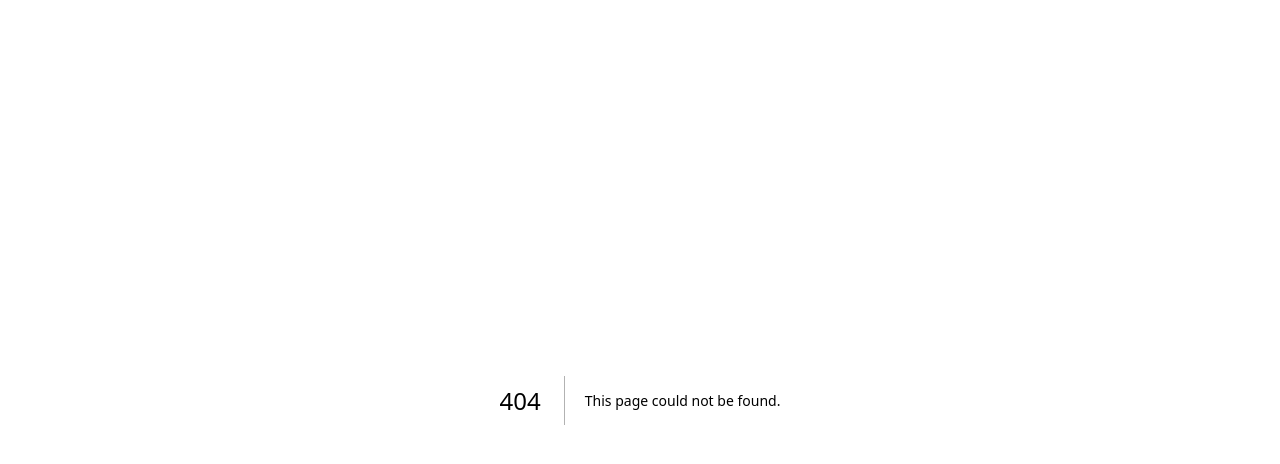
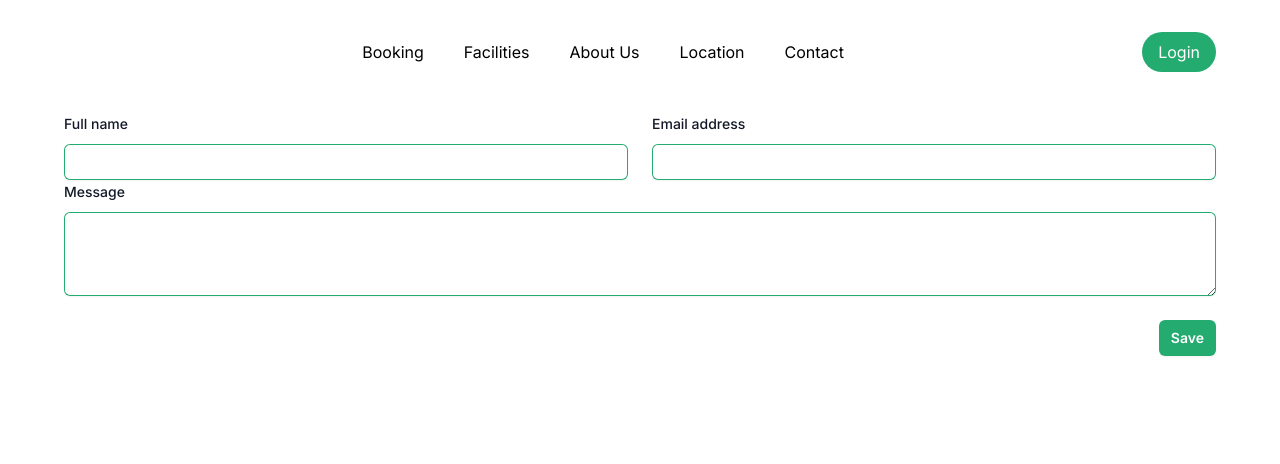
Before and after one commit to BhavyaKachhadiya/Hotel-Booking, a Next.js app: page /contact in a window 1280 px wide. Before the commit this address had no page. Shown: the top 464 px of the page. Built offline with nearby package versions, Linux system fonts and the light colour scheme.

Commit message:
added Contact

```diff
--- /dev/null
+++ b/src/app/components/Contact.js
@@ -0,0 +1,87 @@
+"use client"
+import React from 'react';
+import emailjs from 'emailjs-com';
+
+const Contact = () => {
+    const handleSubmit = (event) => {
+        event.preventDefault();
+
+        emailjs.sendForm('service_pz5kwun', 'template_3ddelgh', event.target,'O5ttPktcrN7_vP5MV')
+            .then((result) => {
+                console.log('Email sent successfully:', result.text);
+                // You can show a success message or perform other actions here
+            }, (error) => {
+                console.error('Error sending email:', error.text);
+                // You can show an error message or perform other actions here
+            });
+
+        event.target.reset();
+    };
+
+    return (
+        <div>
+            <form onSubmit={handleSubmit}>
+                <div className="mt-10 grid grid-cols-1 gap-x-6 gap-y-8 sm:grid-cols-6">
+                    {/* Full Name Input */}
+                    <div className="sm:col-span-3">
+                        <label htmlFor="full-name" className="block text-sm font-medium leading-6 text-gray-900">
+                            Full name
+                        </label>
+                        <div className="mt-2">
+                            <input
+                                type="text"
+                                name="full_name"
+                                id="full-name"
+                                autoComplete="given-name"
+                                className="block w-full pl-2 rounded-md border-0 py-1.5 text-gray-900 shadow-sm ring-1 ring-inset ring-[#24AB70] placeholder:text-gray-400 focus:ring-2 focus:ring-inset focus:ring-[#24AB70] sm:text-sm sm:leading-6"
+                            />
+                        </div>
+                    </div>
+
+                    {/* Email Input */}
+                    <div className="sm:col-span-3">
+                        <label htmlFor="email" className="block text-sm font-medium leading-6 text-gray-900">
+                            Email address
+                        </label>
+                        <div className="mt-2">
+                            <input
+                                id="email"
+                                name="email"
+                                type="email"
+                                autoComplete="email"
+                                className="block w-full pl-2 rounded-md border-0 py-1.5 text-gray-900 shadow-sm ring-1 ring-inset ring-[#24AB70] placeholder:text-gray-400 focus:ring-2 focus:ring-inset focus:ring-[#24AB70] sm:text-sm sm:leading-6"
+                            />
+                        </div>
+                    </div>
+                </div>
+
+                {/* Message Input */}
+                <div className="col-span-full">
+                    <label htmlFor="message" className="block text-sm font-medium leading-6 text-gray-900">
+                        Message
+                    </label>
+                    <div className="mt-2">
+                        <textarea
+                            id="message"
+                            name="message"
+                            rows={3}
+                            className="block w-full p-2 rounded-md border-0 py-1.5 text-gray-900 shadow-sm ring-1 ring-inset ring-[#24AB70] placeholder:text-gray-400 focus:ring-2 focus:ring-inset focus:ring-[#24AB70] sm:text-sm sm:leading-6"
+                            defaultValue={''}
+                        />
+                    </div>
+                </div>
+
+                {/* Submit Button */}
+                <div className="mt-6 flex items-center justify-end gap-x-6">
+                    <button
+                        type="submit"
+                        className="rounded-md bg-[#24AB70] px-3 py-2 text-sm font-semibold text-white shadow-sm hover:bg-[#24AB70] focus-visible:outline focus-visible:outline-2 focus-visible:outline-offset-2 focus-visible:outline-[#24AB70]">
+                        Save
+                    </button>
+                </div>
+            </form>
+        </div>
+    );
+};
+
+export default Contact;
--- a/src/app/components/Landing.js
+++ b/src/app/components/Landing.js
@@ -49,9 +49,9 @@ const Landing = () => {
         }
     ];
     return (
-        <div className='h-[41rem] relative bg-[#24AB700A] mt-5 grid lg:grid-cols-2 grid-cols-1 rounded-t-[3.13rem] '>
-            <div className='left pl-[4rem] '>
-                <div className='heading mt-[5.5rem]'>
+        <div className='h-[41rem] relative bg-[#24AB700A] mt-12 grid lg:grid-cols-2 grid-cols-1 rounded-t-[3.13rem] '>
+            <div className='left pl-[2rem] '>
+                <div className='heading mt-[4rem]'>
                     <h2 className='font-semibold lg:text-[4rem] text-[2.5rem]'>Find your perfect place to stay</h2>
                 </div>
                 <div className='sub-heading text-[1.25rem] text-[#555555] mt-[1.88rem]'>
--- a/src/app/components/PopularHotels.js
+++ b/src/app/components/PopularHotels.js
@@ -35,7 +35,7 @@ const PopularHotels = () => {
       </div>
 
 
-      <div className="main-grid lg:flex flex-row gap-5 lg:gap-5 mt-[3rem]">
+      <div className="main-grid lg:flex flex-row gap-5 lg:gap-5 mt-[1rem]">
 
         {hotels.map((hotel,index)=>{
           return(
--- /dev/null
+++ b/src/app/contact/page.js
@@ -0,0 +1,14 @@
+import React from 'react'
+import Navbar from '../components/Navbar'
+import Contact from '../components/Contact'
+
+const Page = () => {
+  return (
+    <div className="lg:mx-[4rem] mx-[1.5rem]">
+        <Navbar/>
+        <Contact/>
+    </div>
+  )
+}
+
+export default Page
```
